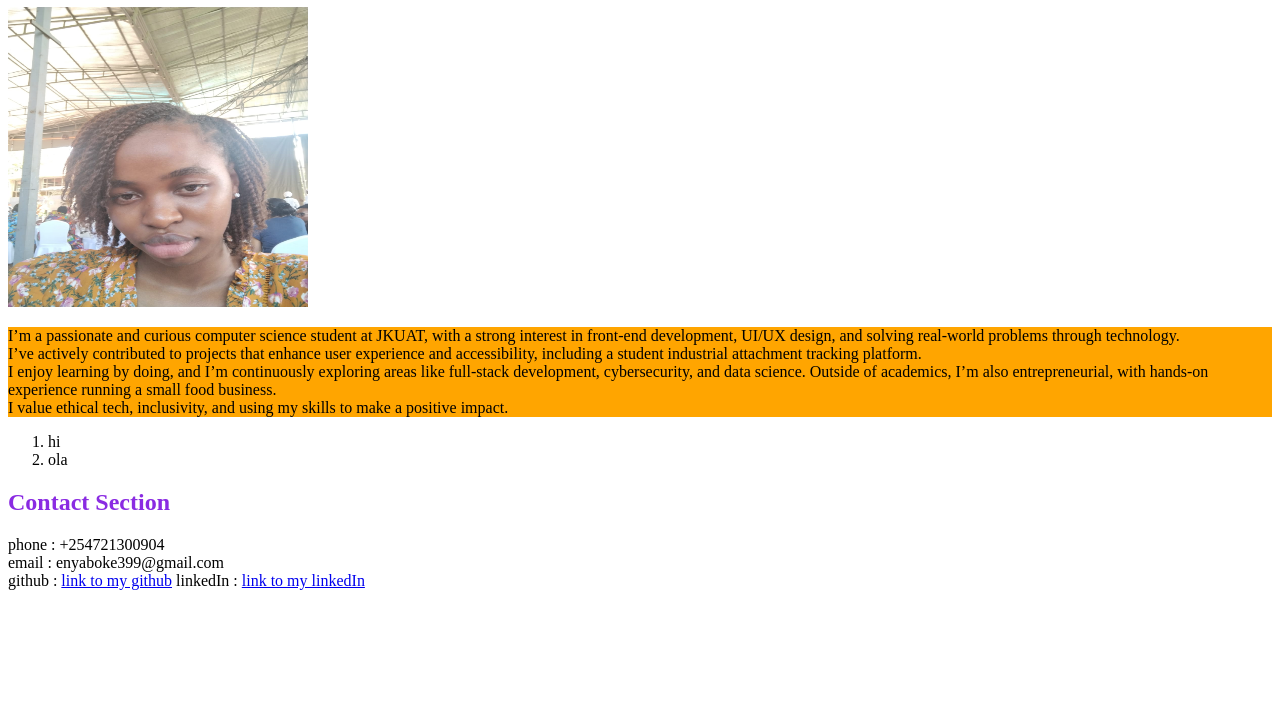
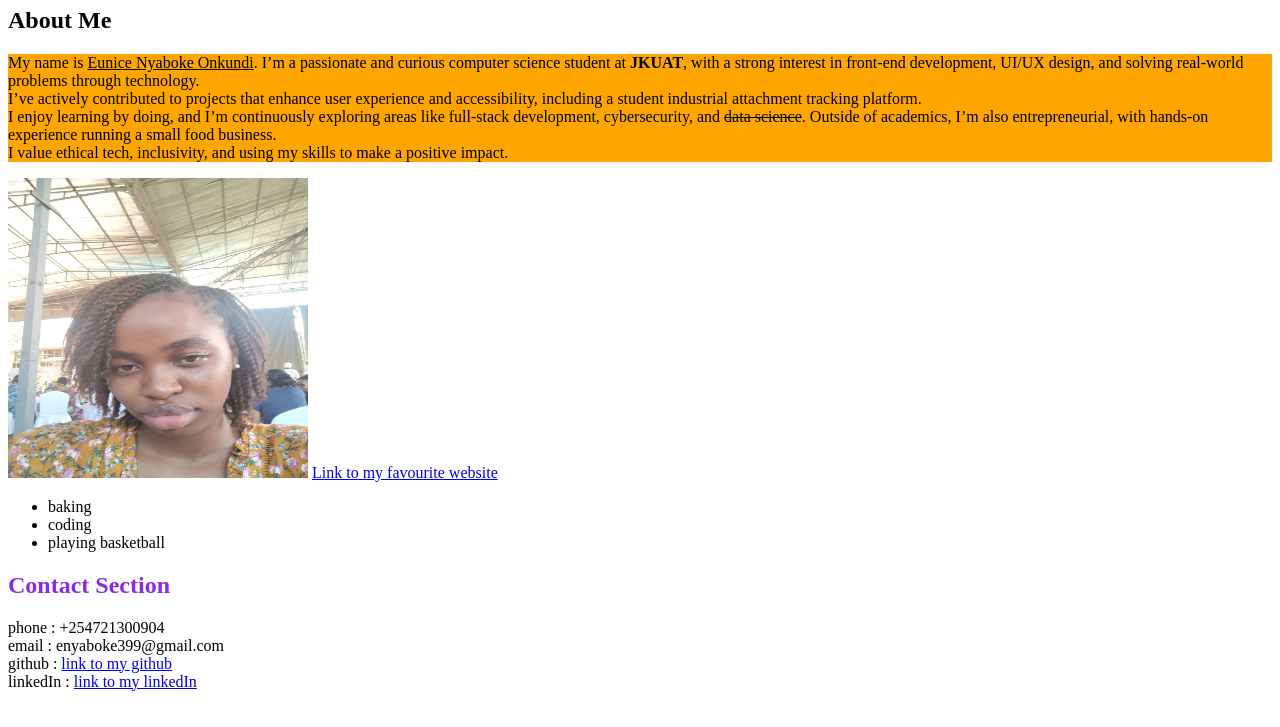
Before and after one commit to nyaboke-Dev1/Learning, a plain HTML site: page index.html in a window 1280 px wide. Shown: the part 73-800 px from the top of the page. Drawn offline with Linux system fonts and the light colour scheme.

Commit message:
added files

```diff
--- a/index.html
+++ b/index.html
@@ -11,24 +11,26 @@
     </style>
 </head>
 <body>
-    <h1 style="color:Green;">  Welcome </h1>
+    <h1 style="color:Green;">  Welcome to my Website</h1>
+    <h2>About Me</h2>
+    <!--This is a paragraph that describes who I am-->
+    <p>My name is <u>Eunice Nyaboke Onkundi</u>. I’m a passionate and curious computer science student at <b>JKUAT</b>, with a strong interest in front-end development, UI/UX design, and solving real-world problems through technology.<br> I’ve actively contributed to projects that enhance user experience and accessibility, including a student industrial attachment tracking platform. <br>
+        I enjoy learning by doing, and I’m continuously exploring areas like full-stack development, cybersecurity, and <s>data science</s>. Outside of academics, I’m also entrepreneurial, with hands-on experience running a small food business.<br> I value ethical tech, inclusivity, and using my skills to make a positive impact.
+    </p>
     <img src="ME.jpg" alt="My profile picture" width="300px" height="300px">
-
-    <!--This is a paragraph that describes who I am-->
-    <p>I’m a passionate and curious computer science student at JKUAT, with a strong interest in front-end development, UI/UX design, and solving real-world problems through technology.<br> I’ve actively contributed to projects that enhance user experience and accessibility, including a student industrial attachment tracking platform. <br>
-        I enjoy learning by doing, and I’m continuously exploring areas like full-stack development, cybersecurity, and data science. Outside of academics, I’m also entrepreneurial, with hands-on experience running a small food business.<br> I value ethical tech, inclusivity, and using my skills to make a positive impact.
-    </p>
-    <ol>
-        <li>hi</li>
-        <li>ola</li>
-    </ol>
+    <a href="https://www.youtube.com/">Link to my favourite website</a>
+    <ul>
+        <li>baking</li>
+        <li>coding</li>
+        <li>playing basketball</li>
+    </ul>
 
     <!--This is the contact section-->
     <section>
         <h2 style="color: blueviolet;">Contact Section</h2>
         phone : +254721300904 <br>
         email : enyaboke399@gmail.com <br>
-        github : <a href="https://github.com/nyaboke-Dev1">link to my github</a>
+        github : <a href="https://github.com/nyaboke-Dev1">link to my github</a><br>
         linkedIn : <a href="www.linkedin.com/in/eunice-nyaboke-onkundi">link to my linkedIn</a><br>
     </section>
 </body>
```
Also changed, not shown: bio.html (added, +13 -0 lines), math formulas.html (added, +15 -0 lines), recipe.html (added, +14 -0 lines).
